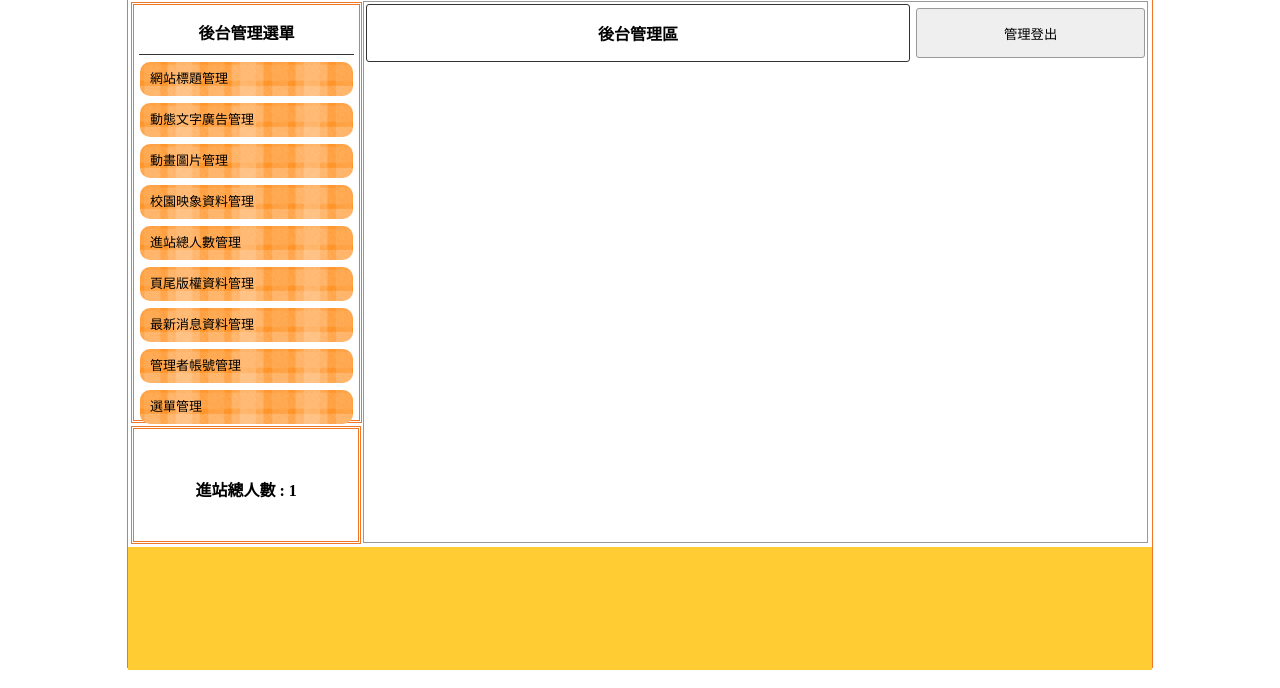
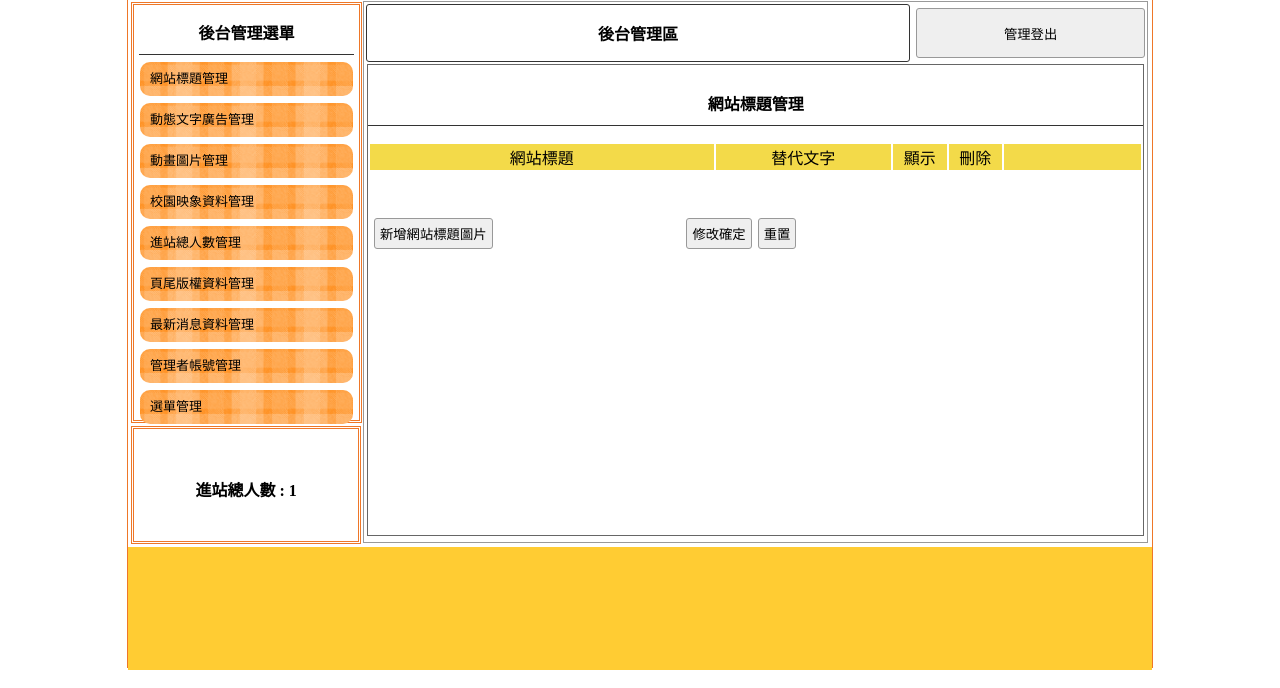
Before and after one commit to chengwdXD/Web-Page-B-Exercises1, a PHP site: page /test/back.php in a window 1280 px wide. Shown: the part 112-800 px from the top of the page. Run offline with PHP 8.4, Linux system fonts and the light colour scheme.

Commit message:
切back.php版面將div class di 裡的div style width99的整段剪下到back裡的title.php貼上

```diff
--- a/back.php
+++ b/back.php
@@ -82,7 +82,7 @@
                         </tr>
                     </tbody>
                 </table>
-           <?php include "./back/title.php";?>
+                <?php include "./back/title.php"; ?>
             </div>
             <div id="alt" style="position: absolute; width: 350px; min-height: 100px; word-break:break-all; text-align:justify;  background-color: rgb(255, 255, 204); top: 50px; left: 400px; z-index: 99; display: none; padding: 5px; border: 3px double rgb(255, 153, 0); background-position: initial initial; background-repeat: initial initial;"></div>
             <script>
--- a/back/title.php
+++ b/back/title.php
@@ -0,0 +1,25 @@
+<div style="width:99%; height:87%; margin:auto; overflow:auto; border:#666 1px solid;">
+
+    <p class="t cent botli">網站標題管理</p>
+    <form method="post" target="back" action="?do=tii">
+        <table width="100%">
+            <tbody>
+                <tr class="yel">
+                    <td width="45%">網站標題</td>
+                    <td width="23%">替代文字</td>
+                    <td width="7%">顯示</td>
+                    <td width="7%">刪除</td>
+                    <td></td>
+                </tr>
+            </tbody>
+        </table>
+        <table style="margin-top:40px; width:70%;">
+            <tbody>
+                <tr>
+                    <td width="200px"><input type="button" onclick="op(&#39;#cover&#39;,&#39;#cvr&#39;,&#39;view.php?do=title&#39;)" value="新增網站標題圖片"></td>
+                    <td class="cent"><input type="submit" value="修改確定"><input type="reset" value="重置"></td>
+                </tr>
+            </tbody>
+        </table>
+    </form>
+</div>
```
